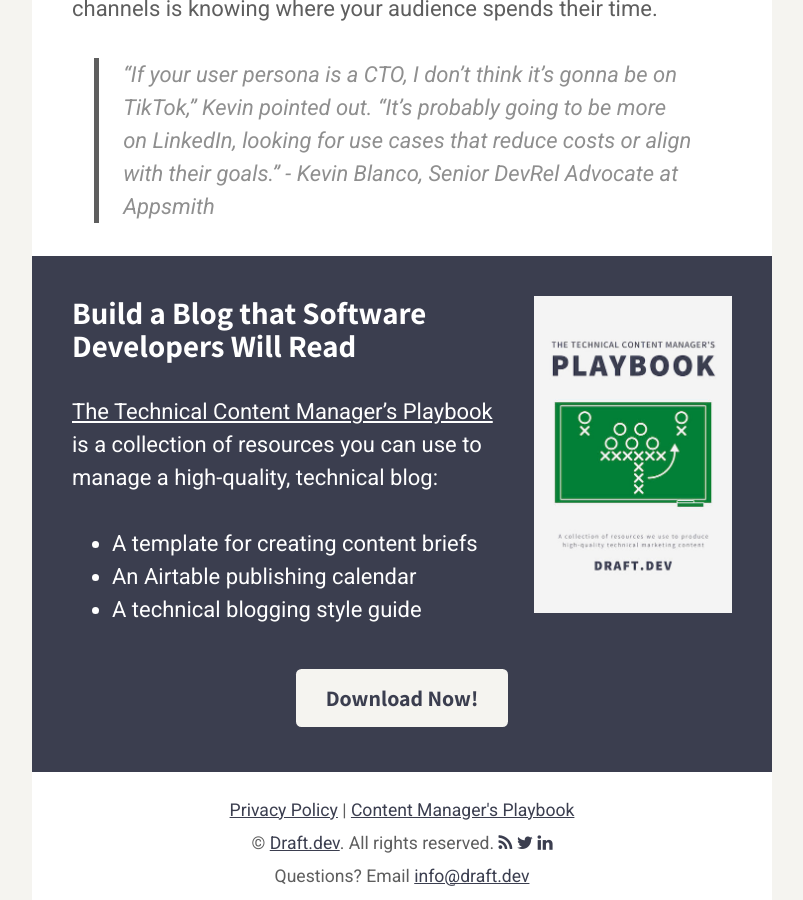
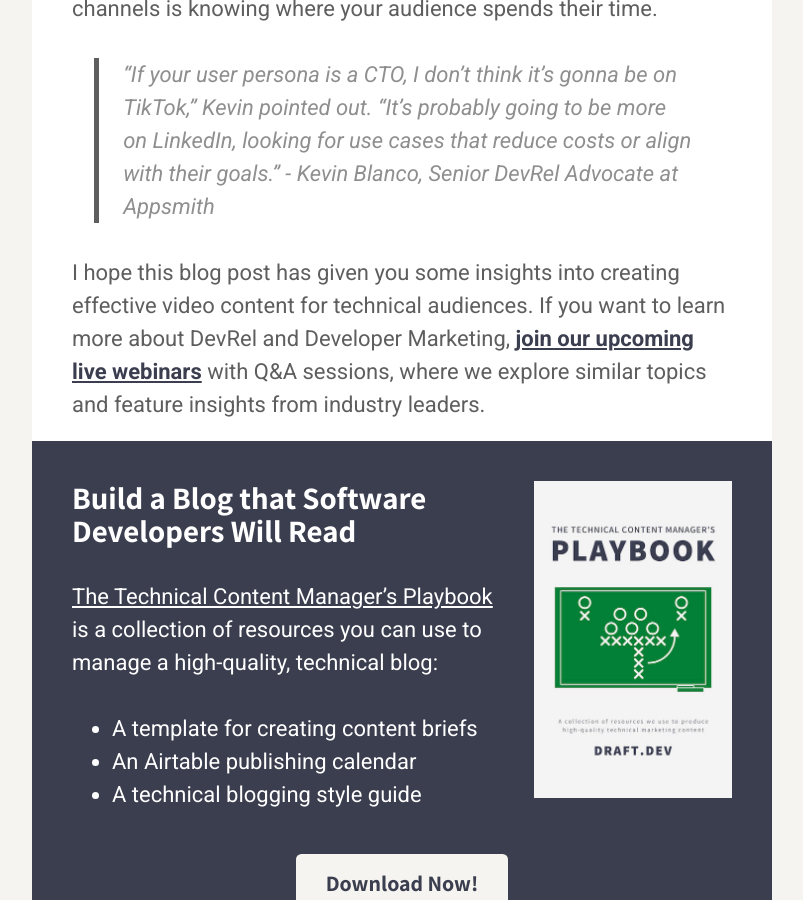
Before and after one commit to karllhughes/learn, a Jekyll site: the page built from _posts/2024-09-27-how-to-create-effective-video-content-for-developers.md, in a window 1280 px wide and 900 px high, scrolled down 10933 px. Shown: the whole window, without its empty margins (238-1041 px from the left). Built offline with Jekyll 4.4.1, drawn with Linux system fonts in a browser that asks for light colours; a script that is not in the unit is left out.

Commit message:
Update Posts “2024-09-27-how-to-create-effective-video-content-for-developers”

```diff
--- a/_posts/2024-09-27-how-to-create-effective-video-content-for-developers.md
+++ b/_posts/2024-09-27-how-to-create-effective-video-content-for-developers.md
@@ -139,3 +139,5 @@
 The most important factor when deciding on your distribution channels is knowing where your audience spends their time.
 
 > "If your user persona is a CTO, I don't think it's gonna be on TikTok," Kevin pointed out. "It's probably going to be more on LinkedIn, looking for use cases that reduce costs or align with their goals." - Kevin Blanco, Senior DevRel Advocate at Appsmith
+
+I hope this blog post has given you some insights into creating effective video content for technical audiences. If you want to learn more about DevRel and Developer Marketing, **[join our upcoming live webinars](https://draft.dev/webinars)** with Q&A sessions, where we explore similar topics and feature insights from industry leaders.
```
